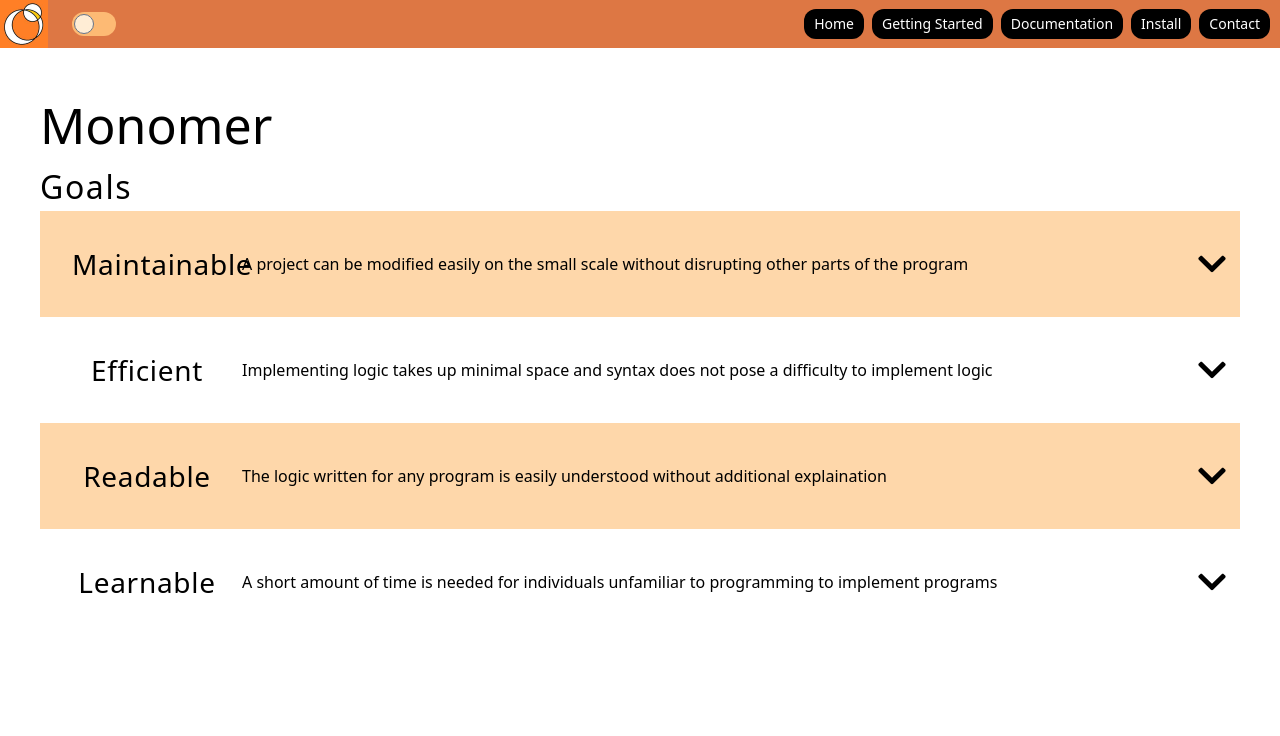
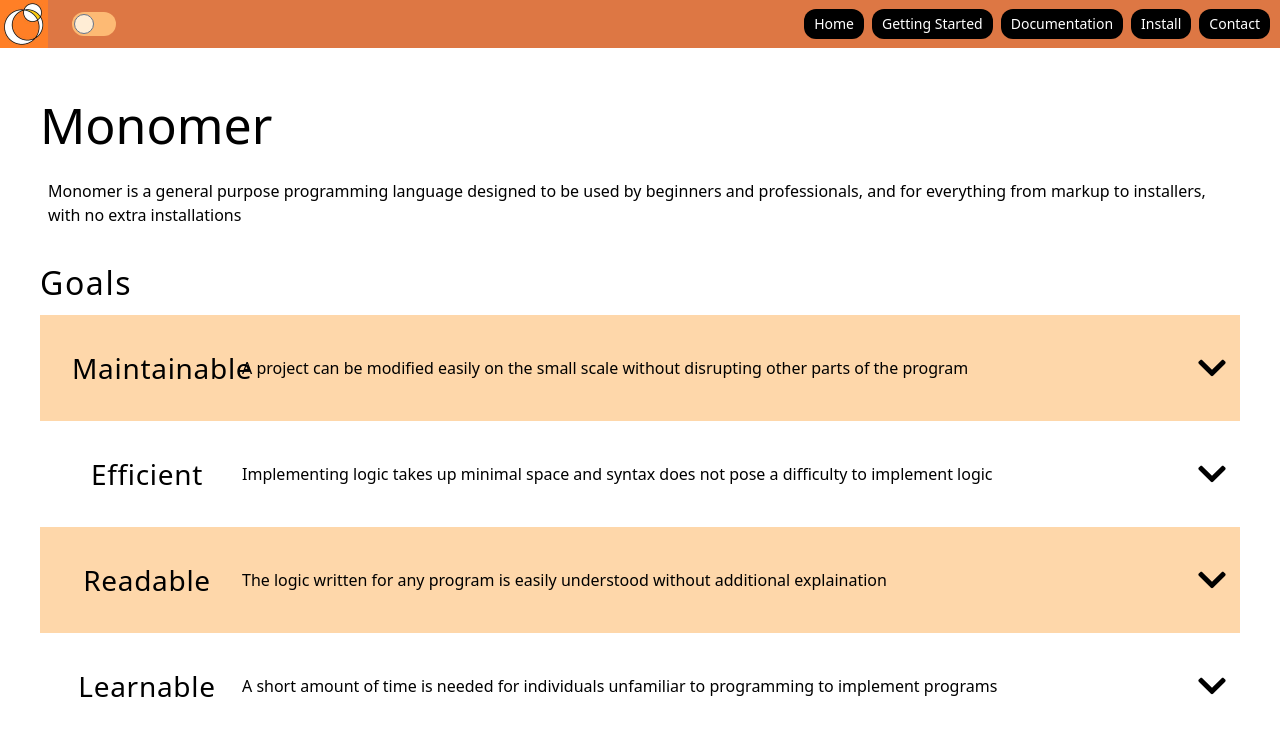
Before and after one commit to Jzhyang1/Monomer, a React (Create React App) app: page / in a window 1280 px wide. Shown: the top 736 px of the page. Built offline with nearby package versions, Linux system fonts and the light colour scheme.

Commit message:
added info to hompage

```diff
--- a/src/pages/App.jsx
+++ b/src/pages/App.jsx
@@ -42,14 +42,13 @@ export default function App() {
       <ThemeContext.Provider value={contextValue}>
         <div
           className={
-            "h-full flex flex-col md:block " +
-            (isDarkMode ? "bg-black" : "bg-white")
+            "flex flex-col md:block " + (isDarkMode ? "bg-black" : "bg-white")
           }
         >
           <NavMenu />
           <div
             className={
-              "relative flex flex-col p-[20px] md:p-[40px] overflow-y-auto overflow-x-clip " +
+              "relative flex flex-col px-[20px] md:px-[40px] pt-[40px] pb-[60px] overflow-y-auto overflow-x-clip " +
               (isDarkMode ? "bg-black text-gray-300" : "bg-white text-black")
             }
           >
--- a/src/pages/subpages/HomePage.jsx
+++ b/src/pages/subpages/HomePage.jsx
@@ -92,7 +92,14 @@ export default function HomePage() {
   return (
     <>
       <Title>Monomer</Title>
-      <SectionHead>Goals</SectionHead>
+      <div className="my-4 mx-2">
+        <p>
+          Monomer is a general purpose programming language designed to be used
+          by beginners and professionals, and for everything from markup to
+          installers, with no extra installations
+        </p>
+      </div>
+      <SectionHead className="mt-4 mb-2">Goals</SectionHead>
       {goals.map((goal, index) => (
         <GoalBox key={index} goal={goal} isEven={index % 2 === 0} />
       ))}
```
